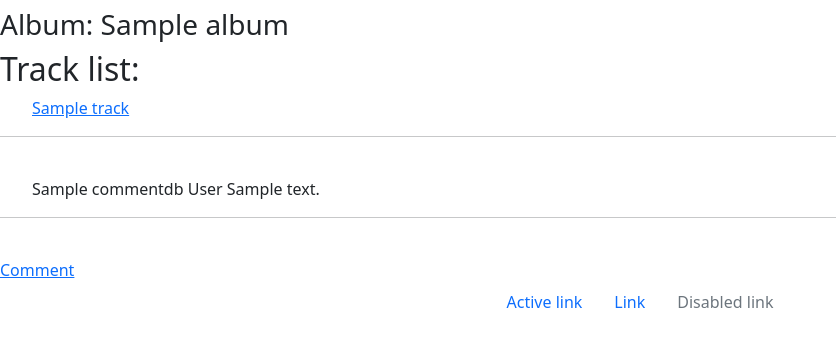
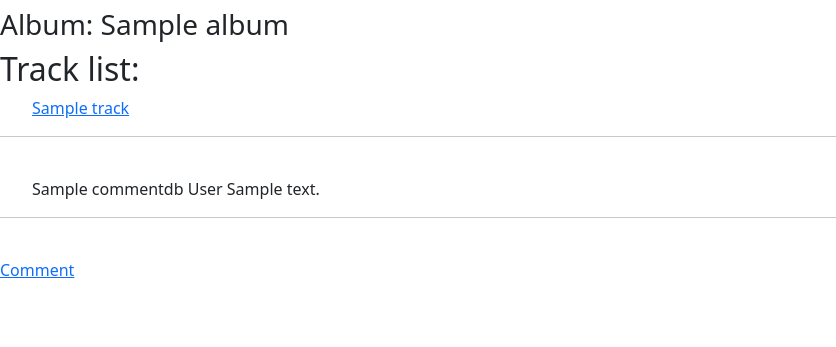
Before and after one commit to Handsome-Jack-Here/finally, a Django app: a page that uses music_project/music_app/templates/music_app/album_detail.html in a window 1280 px wide. Shown: the top 347 px of the page, without its empty margins (0-836 px from the left). Run offline with Django 4.2, Linux system fonts and the light colour scheme; tables that the repository leaves empty hold one stand-in row (values such as "Sample post").

```diff
--- a/music_project/music_app/templates/music_app/album_detail.html
+++ b/music_project/music_app/templates/music_app/album_detail.html
@@ -20,16 +20,5 @@
 <a href="{{ album.get_form }}">Comment</a>
 
 
-<ul class="nav justify-content-center">
-    <li class="nav-item">
-        <a class="nav-link active" href="/">Active link</a>
-    </li>
-    <li class="nav-item">
-        <a class="nav-link" href="#">Link</a>
-    </li>
-    <li class="nav-item">
-        <a class="nav-link disabled" href="#">Disabled link</a>
-    </li>
-</ul>
 
 {% endblock %}
--- a/music_project/music_app/templates/music_app/comment_form.html
+++ b/music_project/music_app/templates/music_app/comment_form.html
@@ -14,12 +14,6 @@
     <hr><br>
     <button type="submit" > Send </button>
 
-  <div class="form-group">
-    <label for=""></label>
-    <textarea class="form-control" name="" id="" rows="3"></textarea>
-  </div>
-
-
 </form>
 
 {% endblock %}
```
Also changed, not shown: music_project/music_app/views.py (line endings or trailing spaces).
